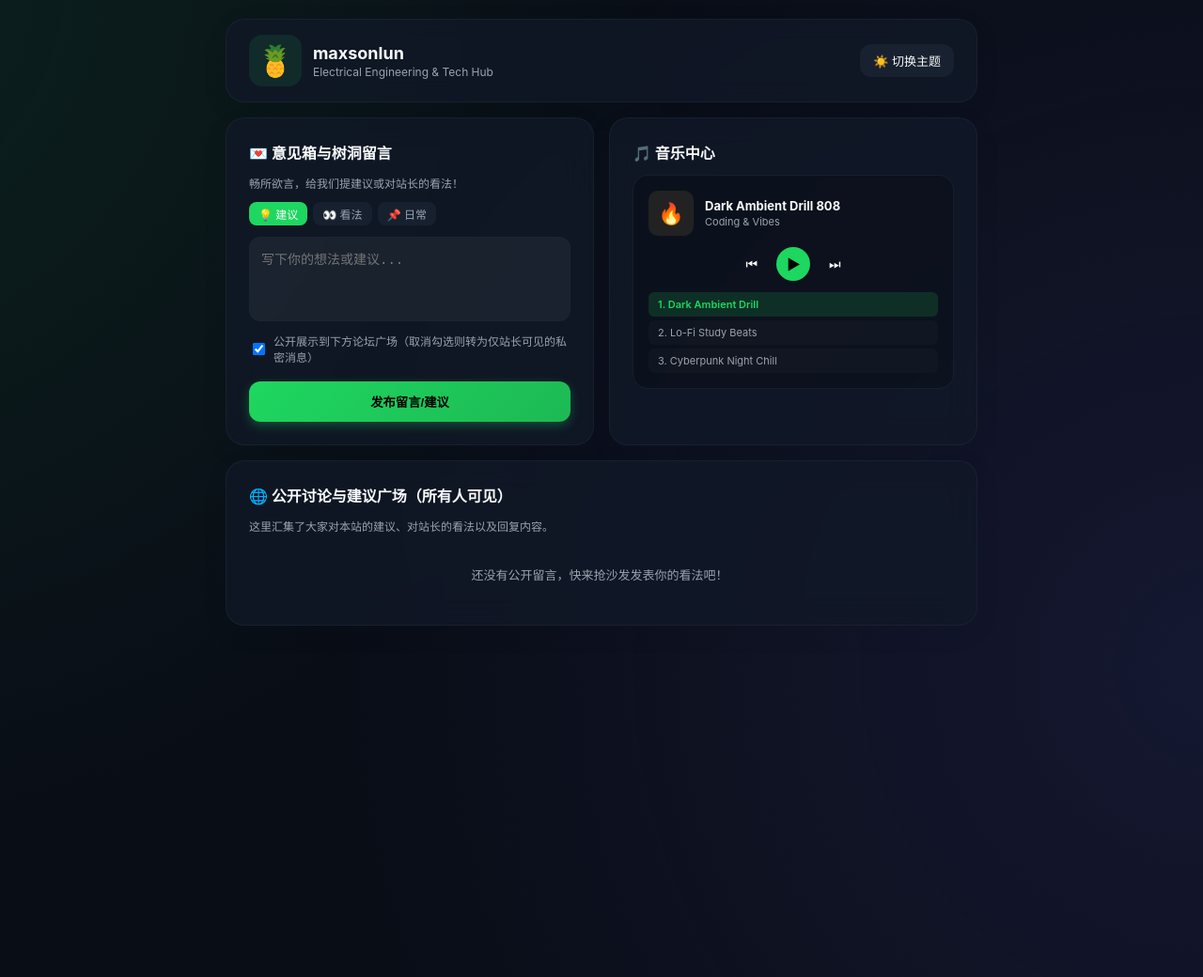
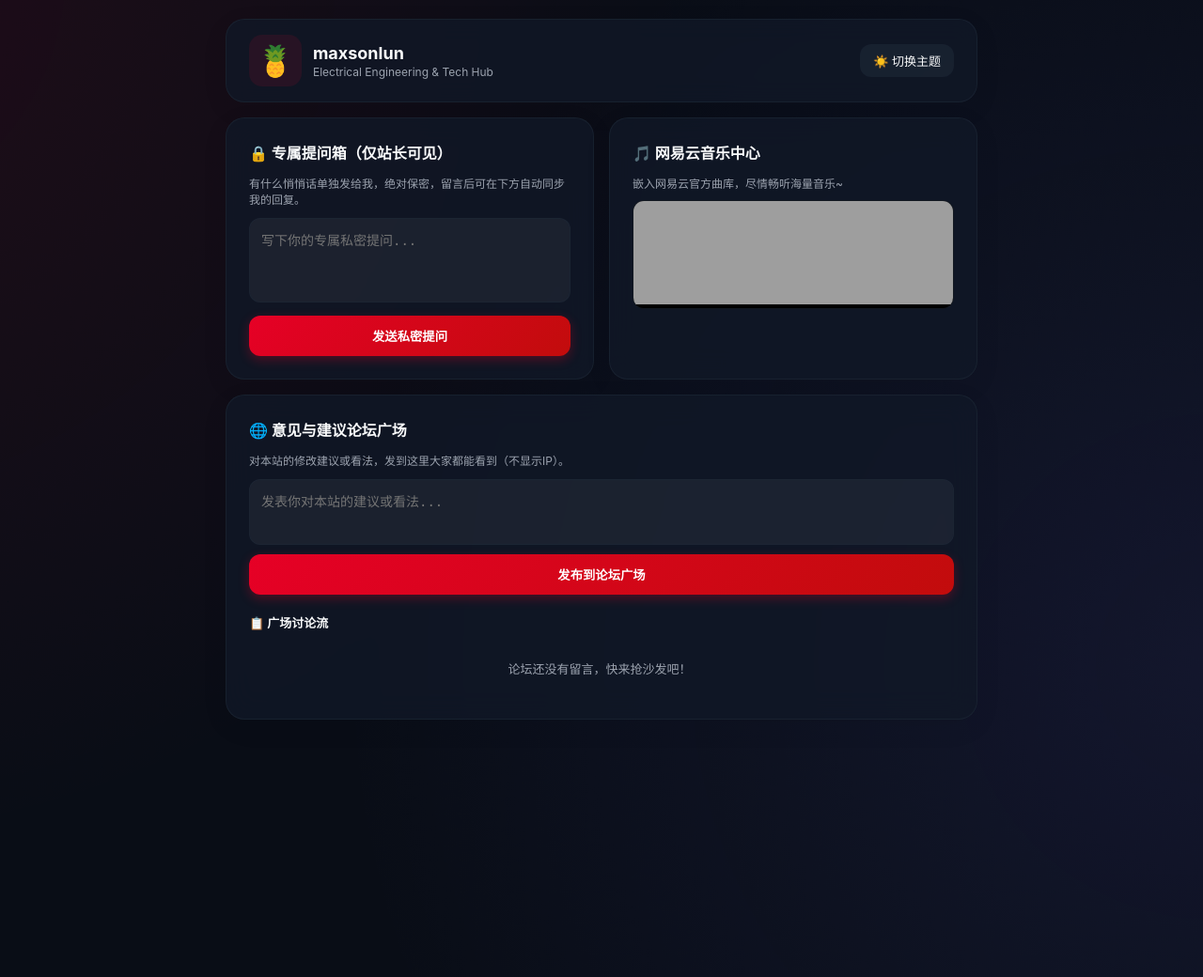
Before and after one commit to maxsonlun-beep/anonymous-box, a Flask app: page / in a window 1280 px wide; the page is wider, and only the part inside the window is pictured. Shown: the top 1040 px of that part at 94% size. Run offline with Flask 3, Linux system fonts and the light colour scheme; data that the repository does not hold is empty; grey boxes are pictures that could not be loaded.

Commit message:
Update index.html

```diff
--- a/anonymous-box/templates/index.html
+++ b/anonymous-box/templates/index.html
@@ -11,7 +11,7 @@
             --text: #0f172a;
             --sub: #64748b;
             --border: rgba(226, 232, 240, 0.8);
-            --accent: #1db954;
+            --accent: #c20c0c; /* 网易云红 */
         }
         [data-theme="dark"] {
             --bg: #090d16;
@@ -19,7 +19,7 @@
             --text: #f9fafb;
             --sub: #9ca3af;
             --border: rgba(31, 41, 55, 0.6);
-            --accent: #1ed760;
+            --accent: #e60026;
         }
         * { box-sizing: border-box; transition: background 0.3s, color 0.3s; }
 
@@ -31,8 +31,8 @@
         }
         body::before {
             content: ''; position: absolute; top: -50%; left: -50%; width: 200%; height: 200%;
-            background: radial-gradient(circle at 20% 30%, rgba(30, 215, 96, 0.1), transparent 40%),
-                        radial-gradient(circle at 80% 70%, rgba(99, 102, 241, 0.12), transparent 40%);
+            background: radial-gradient(circle at 20% 30%, rgba(230, 0, 38, 0.1), transparent 40%),
+                        radial-gradient(circle at 80% 70%, rgba(99, 102, 241, 0.1), transparent 40%);
             animation: auroraMove 15s ease infinite alternate; z-index: -1; pointer-events: none;
         }
         @keyframes auroraMove {
@@ -44,7 +44,7 @@
 
         .top-bar { display: flex; justify-content: space-between; align-items: center; background: var(--card-bg); backdrop-filter: blur(12px); padding: 16px 24px; border-radius: 20px; border: 1px solid var(--border); box-shadow: 0 8px 32px rgba(0,0,0,0.05); }
         .profile-info { display: flex; align-items: center; gap: 12px; }
-        .avatar-box { font-size: 32px; background: rgba(30, 215, 96, 0.1); padding: 8px; border-radius: 14px; }
+        .avatar-box { font-size: 32px; background: rgba(230, 0, 38, 0.1); padding: 8px; border-radius: 14px; }
         .profile-info h1 { font-size: 18px; margin: 0; font-weight: 700; }
         .profile-info p { font-size: 12px; margin: 2px 0 0 0; color: var(--sub); }
         .theme-btn { background: var(--border); border: none; padding: 8px 14px; border-radius: 12px; cursor: pointer; font-size: 13px; color: var(--text); }
@@ -58,36 +58,22 @@
 
         h3 { margin: 0 0 12px 0; font-size: 16px; display: flex; align-items: center; gap: 6px; }
 
-        .tags { display: flex; gap: 6px; margin-bottom: 12px; }
-        .tag-pill { background: rgba(100, 116, 139, 0.1); border: none; padding: 4px 10px; border-radius: 8px; font-size: 12px; cursor: pointer; color: var(--sub); }
-        .tag-pill.active { background: var(--accent); color: white; }
+        textarea { width: 100%; height: 90px; padding: 12px; border: 1px solid var(--border); border-radius: 12px; background: rgba(255,255,255,0.05); color: var(--text); resize: none; font-size: 14px; outline: none; }
+        textarea:focus { border-color: var(--accent); box-shadow: 0 0 0 3px rgba(230, 0, 38, 0.2); }
 
-        .checkbox-label { display: flex; align-items: center; gap: 6px; font-size: 12px; color: var(--sub); margin: 8px 0 12px 0; cursor: pointer; }
+        .submit-btn { background: linear-gradient(135deg, #e60026 0%, #c20c0c 100%); color: white; border: none; width: 100%; padding: 12px; border-radius: 12px; font-weight: 700; cursor: pointer; margin-top: 10px; box-shadow: 0 4px 12px rgba(230, 0, 38, 0.3); }
 
-        textarea { width: 100%; height: 90px; padding: 12px; border: 1px solid var(--border); border-radius: 12px; background: rgba(255,255,255,0.05); color: var(--text); resize: none; font-size: 14px; outline: none; }
-        textarea:focus { border-color: var(--accent); box-shadow: 0 0 0 3px rgba(30, 215, 96, 0.2); }
-        .submit-btn { background: linear-gradient(135deg, #1ed760 0%, #1db954 100%); color: #000; border: none; width: 100%; padding: 12px; border-radius: 12px; font-weight: 700; cursor: pointer; margin-top: 6px; box-shadow: 0 4px 12px rgba(30, 215, 96, 0.3); }
+        /* 网易云播放器容器 */
+        .netease-container { width: 100%; border-radius: 12px; overflow: hidden; border: 1px solid var(--border); background: #000; }
 
-        /* 论坛广场讨论流 */
+        /* 论坛意见流 */
         .forum-feed { display: flex; flex-direction: column; gap: 12px; max-height: 400px; overflow-y: auto; padding-right: 4px; }
         .forum-item { background: rgba(100, 116, 139, 0.04); border: 1px solid var(--border); padding: 14px; border-radius: 12px; }
         .forum-meta { display: flex; justify-content: space-between; font-size: 11px; color: var(--sub); margin-bottom: 6px; }
         .forum-content { font-size: 14px; color: var(--text); margin-bottom: 8px; word-break: break-all; font-weight: 500; }
-        .forum-reply { background: rgba(30, 215, 96, 0.08); border-left: 3px solid var(--accent); padding: 8px 12px; border-radius: 8px; font-size: 13px; color: var(--text); }
+        .forum-reply { background: rgba(230, 0, 38, 0.08); border-left: 3px solid var(--accent); padding: 8px 12px; border-radius: 8px; font-size: 13px; color: var(--text); }
 
-        /* Spotify 播放器精简版 */
-        .spotify-player { background: rgba(0,0,0,0.2); border: 1px solid var(--border); border-radius: 16px; padding: 16px; display: flex; flex-direction: column; gap: 12px; }
-        .track-display { display: flex; align-items: center; gap: 12px; }
-        .album-art { width: 48px; height: 48px; border-radius: 10px; background: #222; display: flex; align-items: center; justify-content: center; font-size: 22px; position: relative; }
-        .album-art.playing::after { content: ''; position: absolute; inset: 0; border: 2px solid var(--accent); border-radius: 10px; }
-        .track-meta h4 { margin: 0; font-size: 13px; font-weight: 700; }
-        .track-meta p { margin: 2px 0 0 0; font-size: 11px; color: var(--sub); }
-        .player-controls { display: flex; justify-content: center; align-items: center; gap: 14px; }
-        .p-btn { background: none; border: none; color: var(--text); font-size: 14px; cursor: pointer; }
-        .p-btn.play-main { background: var(--accent); color: #000; width: 36px; height: 36px; border-radius: 50%; display: flex; align-items: center; justify-content: center; font-weight: bold; }
-        .spotify-playlist { display: flex; flex-direction: column; gap: 4px; max-height: 90px; overflow-y: auto; }
-        .s-item { padding: 6px 10px; border-radius: 6px; background: rgba(255,255,255,0.02); font-size: 11px; cursor: pointer; color: var(--sub); display: flex; justify-content: space-between; }
-        .s-item.active { background: rgba(30,215,96,0.15); color: var(--accent); font-weight: 600; }
+        .my-chat-item { background: rgba(100, 116, 139, 0.05); padding: 12px; border-radius: 12px; border: 1px solid var(--border); margin-bottom: 10px; }
     </style>
 </head>
 <body data-theme="dark">
@@ -107,62 +93,50 @@
         <!-- Bento 复合网格 -->
         <div class="bento-grid">
 
-            <!-- 板块一：互动提问箱与建议投递 -->
+            <!-- 模块一：专属提问箱（独立输入框，仅站长可见） -->
             <div class="card">
-                <h3>💌 意见箱与树洞留言</h3>
-                <p style="font-size: 12px; color: var(--sub); margin-top:0;">畅所欲言，给我们提建议或对站长的看法！</p>
+                <h3>🔒 专属提问箱（仅站长可见）</h3>
+                <p style="font-size: 12px; color: var(--sub); margin-top:0;">有什么悄悄话单独发给我，绝对保密，留言后可在下方自动同步我的回复。</p>
                 <form method="POST">
-                    <div class="tags">
-                        <button type="button" class="tag-pill active" onclick="setTag('建议', this)">💡 建议</button>
-                        <button type="button" class="tag-pill" onclick="setTag('看法', this)">👀 看法</button>
-                        <button type="button" class="tag-pill" onclick="setTag('日常', this)">📌 日常</button>
-                    </div>
-                    <input type="hidden" name="tag" id="tagInput" value="建议">
-                    <textarea name="content" placeholder="写下你的想法或建议..." required></textarea>
+                    <input type="hidden" name="msg_type" value="private">
+                    <textarea name="content" placeholder="写下你的专属私密提问..." required></textarea>
+                    <button type="submit" class="submit-btn">发送私密提问</button>
+                </form>
 
-                    <label class="checkbox-label">
-                        <input type="checkbox" name="is_public" checked> 公开展示到下方论坛广场（取消勾选则转为仅站长可见的私密消息）
-                    </label>
-
-                    <button type="submit" class="submit-btn">发布留言/建议</button>
-                </form>
+                <!-- 专属历史对话同步区 -->
+                <div id="historyArea" style="margin-top: 16px; display: none;">
+                    <div style="font-size: 12px; font-weight: bold; margin-bottom: 8px;">💬 你的私密对话记录</div>
+                    <div id="historyList"></div>
+                </div>
             </div>
 
-            <!-- 板块二：Spotify 音乐中心 -->
+            <!-- 模块二：网易云音乐外链播放器（海量曲库，自由搜歌播放） -->
             <div class="card">
-                <h3>🎵 音乐中心</h3>
-                <div class="spotify-player">
-                    <div class="track-display">
-                        <div class="album-art" id="albumArt">🎧</div>
-                        <div class="track-meta">
-                            <h4 id="trackTitle">Dark Ambient Drill 808</h4>
-                            <p id="trackArtist">Coding & Vibes</p>
-                        </div>
-                    </div>
-                    <div class="player-controls">
-                        <button class="p-btn" onclick="prevTrack()">⏮</button>
-                        <button class="p-btn play-main" id="playBtn" onclick="togglePlay()">▶</button>
-                        <button class="p-btn" onclick="nextTrack()">⏭</button>
-                    </div>
-                    <div class="spotify-playlist" id="playlist">
-                        <div class="s-item active" onclick="selectTrack(0)"><span>1. Dark Ambient Drill</span></div>
-                        <div class="s-item" onclick="selectTrack(1)"><span>2. Lo-Fi Study Beats</span></div>
-                        <div class="s-item" onclick="selectTrack(2)"><span>3. Cyberpunk Night Chill</span></div>
-                    </div>
+                <h3>🎵 网易云音乐中心</h3>
+                <p style="font-size: 12px; color: var(--sub); margin-top:0; margin-bottom: 10px;">嵌入网易云官方曲库，尽情畅听海量音乐~</p>
+                <div class="netease-container">
+                    <!-- 网易云官方精选歌单/单曲外链播放器 -->
+                    <iframe frameborder="no" border="0" marginwidth="0" marginheight="0" width="100%" height="110" src="//music.163.com/outchain/player?type=2&id=1446731777&auto=0&height=90"></iframe>
                 </div>
-                <audio id="audioElement" onended="nextTrack()"></audio>
             </div>
 
-            <!-- 板块三：公开论坛与建议广场（全宽展示） -->
+            <!-- 模块三：独立论坛广场（独立输入框，公开可见但不显示IP） -->
             <div class="card card-full">
-                <h3>🌐 公开讨论与建议广场（所有人可见）</h3>
-                <p style="font-size: 12px; color: var(--sub); margin-top:0; margin-bottom: 14px;">这里汇集了大家对本站的建议、对站长的看法以及回复内容。</p>
+                <h3>🌐 意见与建议论坛广场</h3>
+                <p style="font-size: 12px; color: var(--sub); margin-top:0; margin-bottom: 12px;">对本站的修改建议或看法，发到这里大家都能看到（不显示IP）。</p>
 
+                <form method="POST" style="margin-bottom: 20px;">
+                    <input type="hidden" name="msg_type" value="forum">
+                    <textarea name="content" placeholder="发表你对本站的建议或看法..." required style="height: 70px;"></textarea>
+                    <button type="submit" class="submit-btn" style="margin-top: 6px;">发布到论坛广场</button>
+                </form>
+
+                <div style="font-size: 13px; font-weight: bold; margin-bottom: 10px;">📋 广场讨论流</div>
                 <div class="forum-feed">
-                    {% for msg in public_messages %}
+                    {% for msg in public_forum %}
                     <div class="forum-item">
                         <div class="forum-meta">
-                            <span>🏷️ <b>[{{ msg.tag }}]</b> · 📍 {{ msg.location }}</span>
+                            <span>📍 <b>来自火星的访客</b></span>
                             <span>🕒 {{ msg.created_at }}</span>
                         </div>
                         <div class="forum-content">💬 {{ msg.content }}</div>
@@ -173,7 +147,7 @@
                         {% endif %}
                     </div>
                     {% else %}
-                    <p style="text-align: center; color: var(--sub); font-size: 13px; margin: 20px 0;">还没有公开留言，快来抢沙发发表你的看法吧！</p>
+                    <p style="text-align: center; color: var(--sub); font-size: 13px; margin: 20px 0;">论坛还没有留言，快来抢沙发吧！</p>
                     {% endfor %}
                 </div>
             </div>
@@ -182,12 +156,6 @@
     </div>
 
     <script>
-        function setTag(t, btn) {
-            document.querySelectorAll('.tag-pill').forEach(b => b.classList.remove('active'));
-            btn.classList.add('active');
-            document.getElementById('tagInput').value = t;
-        }
-
         function toggleTheme() {
             const body = document.body;
             const theme = body.getAttribute('data-theme') === 'dark' ? 'light' : 'dark';
@@ -198,72 +166,41 @@
             document.body.setAttribute('data-theme', localStorage.getItem('theme'));
         }
 
-        // 音乐播放器逻辑
-        const playlist = [
-            { title: "Dark Ambient Drill 808", artist: "Coding & Vibes", src: "https://cdn.pixabay.com/download/audio/2022/05/27/audio_1808fbf7f6.mp3?filename=lofi-study-112191.mp3", emoji: "🔥" },
-            { title: "Lo-Fi Study Beats", artist: "Relax & Focus", src: "https://cdn.pixabay.com/download/audio/2022/01/18/audio_d0a13f69d2.mp3?filename=chill-abstract-intention-12099.mp3", emoji: "☕" },
-            { title: "Cyberpunk Night Chill", artist: "Electronic Space", src: "https://cdn.pixabay.com/download/audio/2022/03/15/audio_c8c8a73467.mp3?filename=science-fiction-10498.mp3", emoji: "🌃" }
-        ];
+        // 专属提问历史自动同步
+        let tokens = JSON.parse(localStorage.getItem('pineapple_tokens') || '[]');
+        {% if new_token %}
+            let nt = "{{ new_token }}";
+            if (!tokens.includes(nt)) {
+                tokens.push(nt);
+                localStorage.setItem('pineapple_tokens', JSON.stringify(tokens));
+            }
+        {% endif %}
 
-        let currentIndex = 0;
-        const audio = document.getElementById('audioElement');
-        const playBtn = document.getElementById('playBtn');
-        const trackTitle = document.getElementById('trackTitle');
-        const trackArtist = document.getElementById('trackArtist');
-        const albumArt = document.getElementById('albumArt');
-        let isPlaying = false;
-
-        function loadTrack(index) {
-            currentIndex = index;
-            const track = playlist[index];
-            audio.src = track.src;
-            trackTitle.innerText = track.title;
-            trackArtist.innerText = track.artist;
-            albumArt.innerText = track.emoji;
-            document.querySelectorAll('.s-item').forEach((item, i) => {
-                if (i === index) item.classList.add('active');
-                else item.classList.remove('active');
+        if (tokens.length > 0) {
+            fetch('/check_history', {
+                method: 'POST',
+                headers: { 'Content-Type': 'application/json' },
+                body: JSON.stringify({ tokens: tokens })
+            })
+            .then(res => res.json())
+            .then(data => {
+                if (data.history && data.history.length > 0) {
+                    document.getElementById('historyArea').style.display = 'block';
+                    let h = '';
+                    data.history.forEach(item => {
+                        h += `<div class="my-chat-item">
+                            <div style="font-size: 13px; margin-bottom: 4px;"><b>你：</b>${item.content}</div>`;
+                        if (item.reply && item.reply.trim() !== '') {
+                            h += `<div style="font-size: 13px; color: var(--accent); border-left: 3px solid var(--accent); padding-left: 8px;"><b>站长回复：</b>${item.reply}</div>`;
+                        } else {
+                            h += `<div style="font-size: 11px; color: var(--sub); font-style: italic;">⏳ 等待站长私密回复中...</div>`;
+                        }
+                        h += `</div>`;
+                    });
+                    document.getElementById('historyList').innerHTML = h;
+                }
             });
         }
-
-        function togglePlay() {
-            if (!audio.src) loadTrack(currentIndex);
-            if (isPlaying) {
-                audio.pause();
-                playBtn.innerText = "▶";
-                albumArt.classList.remove('playing');
-                isPlaying = false;
-            } else {
-                audio.play().then(() => {
-                    playBtn.innerText = "❚❚";
-                    albumArt.classList.add('playing');
-                    isPlaying = true;
-                }).catch(() => {
-                    alert("请点击选择你想播放的音乐~");
-                });
-            }
-        }
-
-        function selectTrack(index) {
-            loadTrack(index);
-            audio.play().then(() => {
-                playBtn.innerText = "❚❚";
-                albumArt.classList.add('playing');
-                isPlaying = true;
-            });
-        }
-
-        function nextTrack() {
-            currentIndex = (currentIndex + 1) % playlist.length;
-            selectTrack(currentIndex);
-        }
-
-        function prevTrack() {
-            currentIndex = (currentIndex - 1 + playlist.length) % playlist.length;
-            selectTrack(currentIndex);
-        }
-
-        loadTrack(0);
     </script>
 </body>
 </html>
```
